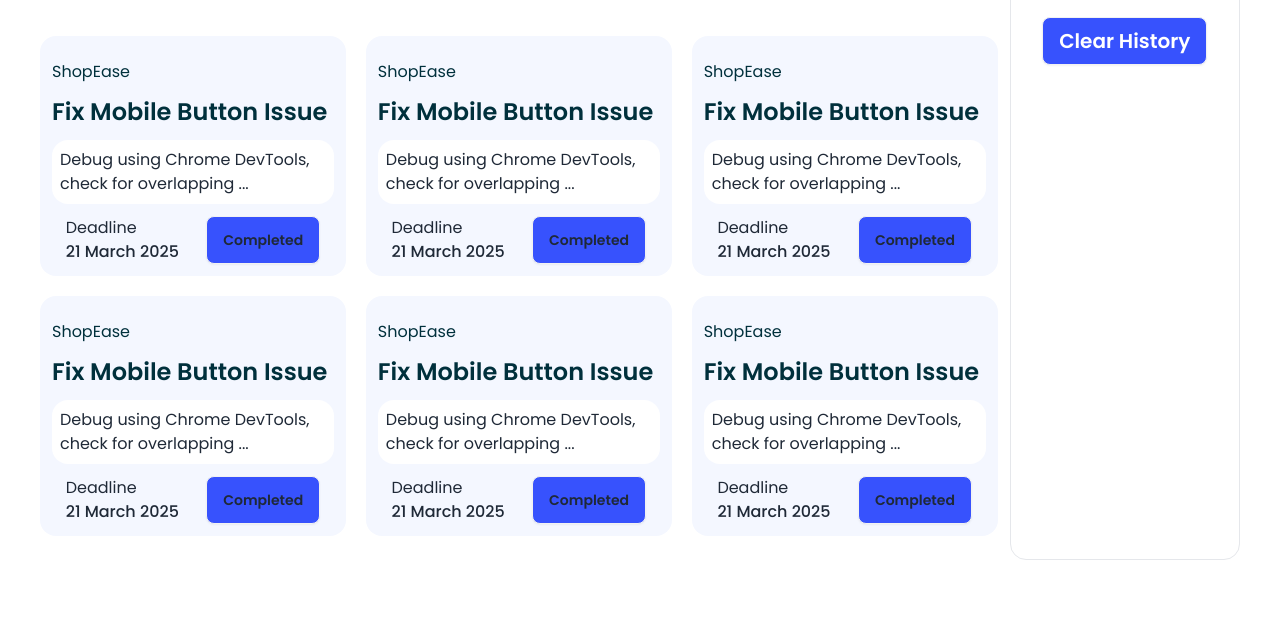
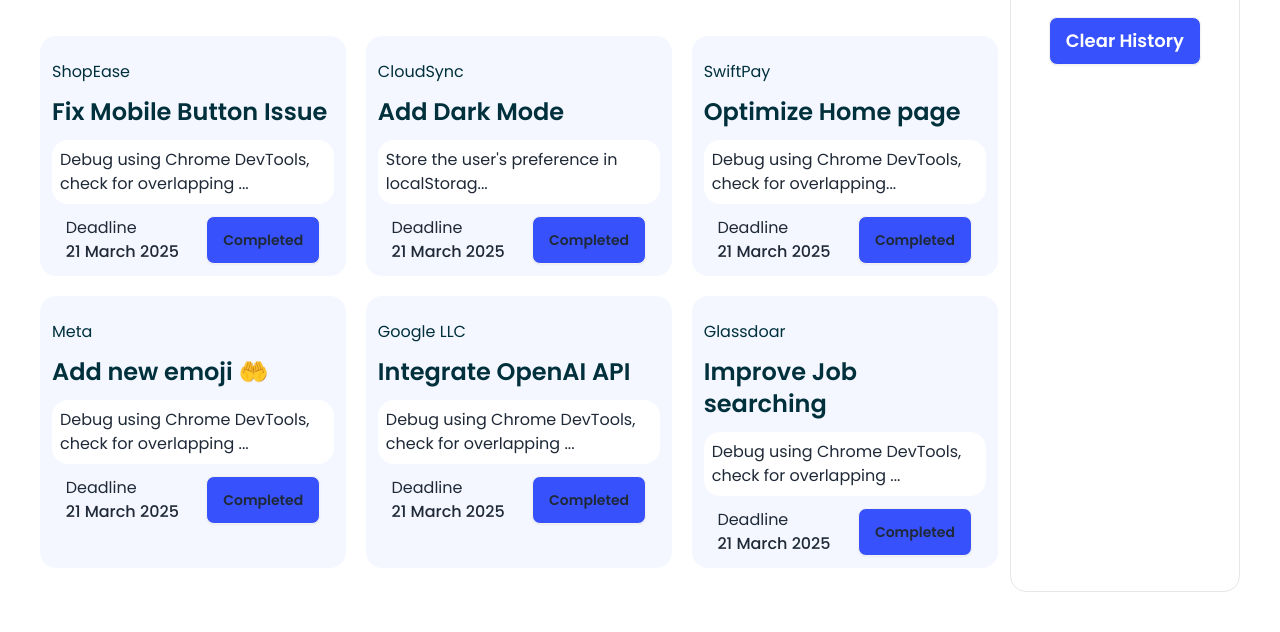
Before and after one commit to Topan-Roy/Use-A5-Dev-Board, a plain HTML site: page index.html in a window 1280 px wide. Shown: the part 224-856 px from the top of the page. Before the commit the page ends 824 px from the top, so only its background shows below. Drawn offline with nearby package versions, Linux system fonts and the light colour scheme.

Commit message:
added html card section

```diff
--- a/index.html
+++ b/index.html
@@ -46,11 +46,11 @@
         </div>
 
 
-        <div class="bg-[#3752FD] border col-span-2 flex items-center gap-7  rounded-2xl">
+        <div class="bg-[#3752FD]  border col-span-2 flex items-center gap-7  rounded-2xl">
            <div class="">
             <img src="assets/board.png" alt="">
            </div>
-            <h1 class="text-4xl text-white ">Discover Something <br> New Today!</h1>
+            <h1 class="text-2xl text-white ">Discover Something <br> New Today!</h1>
         </div>
         <div class="rounded-2xl bg-[#F4F7FF] ">
             <div class=" flex gap-4 items-center p-5">
@@ -73,7 +73,7 @@
                     <h1 class="text-2xl font-semibold mb-7">Activity Log</h1>
                 </div>
             </div>
-            <button class="btn bg-[#3752FD] mb-10 text-white text-xl">Clear History</button>
+            <button class="btn bg-[#3752FD] mb-10 text-white text-lg">Clear History</button>
         </div>
         <div class="grid grid-cols-3 col-span-4 gap-5 mt-10">
                 <div class="rounded-2xl p-3 bg-[#F4F7FF]">
@@ -91,8 +91,36 @@
                         </div>
                 </div>
                 <div class=" p-3 bg-[#F4F7FF] rounded-2xl">
-                    <h2 class="text-[#00303C] mb-3 mt-3">ShopEase</h2>
-                    <h1 class="text-[#00303C] text-2xl font-semibold mb-3">Fix Mobile Button Issue </h1>
+                    <h2 class="text-[#00303C] mb-3 mt-3">CloudSync</h2>
+                    <h1 class="text-[#00303C] text-2xl font-semibold mb-3">Add Dark Mode </h1>
+                    <p class=" bg-white p-2 mb-3 rounded-2xl">Store the user's preference in localStorag...</p>
+                        <div class=" flex justify-around">
+                            <div>
+                                <h2>Deadline</h2>
+                                <h1 class="font-medium">21 March 2025</h1>
+                            </div>
+                            <div>
+                                <button class="btn bg-[#3752FD]">Completed</button>
+                            </div>
+                        </div>
+                </div>
+                <div class="rounded-2xl p-3 bg-[#F4F7FF]">
+                    <h2 class="text-[#00303C] mb-3 mt-3">SwiftPay</h2>
+                    <h1 class="text-[#00303C] text-2xl font-semibold mb-3">Optimize  Home page  </h1>
+                    <p class=" bg-white p-2 mb-3 rounded-2xl">Debug using Chrome DevTools, check for overlapping...</p>
+                        <div class=" flex justify-around">
+                            <div>
+                                <h2>Deadline</h2>
+                                <h1 class="font-medium">21 March 2025</h1>
+                            </div>
+                            <div>
+                                <button class="btn bg-[#3752FD]">Completed</button>
+                            </div>
+                        </div>
+                </div>
+                <div class="rounded-2xl p-3 bg-[#F4F7FF]">
+                    <h2 class="text-[#00303C] mb-3 mt-3">Meta</h2>
+                    <h1 class="text-[#00303C] text-2xl font-semibold mb-3">Add new emoji 🤲</h1>
                     <p class=" bg-white p-2 mb-3 rounded-2xl">Debug using Chrome DevTools, check for overlapping ...</p>
                         <div class=" flex justify-around">
                             <div>
@@ -105,8 +133,8 @@
                         </div>
                 </div>
                 <div class="rounded-2xl p-3 bg-[#F4F7FF]">
-                    <h2 class="text-[#00303C] mb-3 mt-3">ShopEase</h2>
-                    <h1 class="text-[#00303C] text-2xl font-semibold mb-3">Fix Mobile Button Issue </h1>
+                    <h2 class="text-[#00303C] mb-3 mt-3">Google LLC</h2>
+                    <h1 class="text-[#00303C] text-2xl font-semibold mb-3">Integrate OpenAI API  </h1>
                     <p class=" bg-white p-2 mb-3 rounded-2xl">Debug using Chrome DevTools, check for overlapping ...</p>
                         <div class=" flex justify-around">
                             <div>
@@ -119,36 +147,8 @@
                         </div>
                 </div>
                 <div class="rounded-2xl p-3 bg-[#F4F7FF]">
-                    <h2 class="text-[#00303C] mb-3 mt-3">ShopEase</h2>
-                    <h1 class="text-[#00303C] text-2xl font-semibold mb-3">Fix Mobile Button Issue </h1>
-                    <p class=" bg-white p-2 mb-3 rounded-2xl">Debug using Chrome DevTools, check for overlapping ...</p>
-                        <div class=" flex justify-around">
-                            <div>
-                                <h2>Deadline</h2>
-                                <h1 class="font-medium">21 March 2025</h1>
-                            </div>
-                            <div>
-                                <button class="btn bg-[#3752FD]">Completed</button>
-                            </div>
-                        </div>
-                </div>
-                <div class="rounded-2xl p-3 bg-[#F4F7FF]">
-                    <h2 class="text-[#00303C] mb-3 mt-3">ShopEase</h2>
-                    <h1 class="text-[#00303C] text-2xl font-semibold mb-3">Fix Mobile Button Issue </h1>
-                    <p class=" bg-white p-2 mb-3 rounded-2xl">Debug using Chrome DevTools, check for overlapping ...</p>
-                        <div class=" flex justify-around">
-                            <div>
-                                <h2>Deadline</h2>
-                                <h1 class="font-medium">21 March 2025</h1>
-                            </div>
-                            <div>
-                                <button class="btn bg-[#3752FD]">Completed</button>
-                            </div>
-                        </div>
-                </div>
-                <div class="rounded-2xl p-3 bg-[#F4F7FF]">
-                    <h2 class="text-[#00303C] mb-3 mt-3">ShopEase</h2>
-                    <h1 class="text-[#00303C] text-2xl font-semibold mb-3">Fix Mobile Button Issue </h1>
+                    <h2 class="text-[#00303C] mb-3 mt-3">Glassdoar</h2>
+                    <h1 class="text-[#00303C] text-2xl font-semibold mb-3">Improve Job searching  </h1>
                     <p class=" bg-white p-2 mb-3 rounded-2xl">Debug using Chrome DevTools, check for overlapping ...</p>
                         <div class=" flex justify-around">
                             <div>
```
